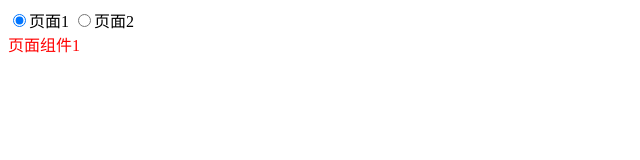
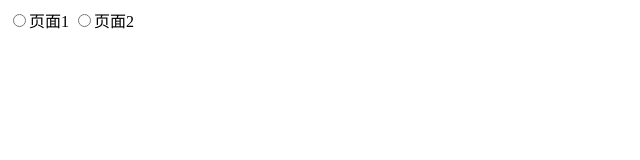
Before and after one commit to xuajzaz/vue, a plain HTML site: page 5.4.1动态组件简单应用.html in a window 1280 px wide. Shown: the whole page, without its empty margins (0-640 px from the left). Drawn offline with Linux system fonts and the light colour scheme.

Commit message:
2022.9.21

```diff
--- a/5.4.1动态组件简单应用.html
+++ b/5.4.1动态组件简单应用.html
@@ -21,7 +21,7 @@
       const App = Vue.createApp({
         data(){
           return{
-            page:"page1"
+            page:"page"
           }
         }
       })
```
